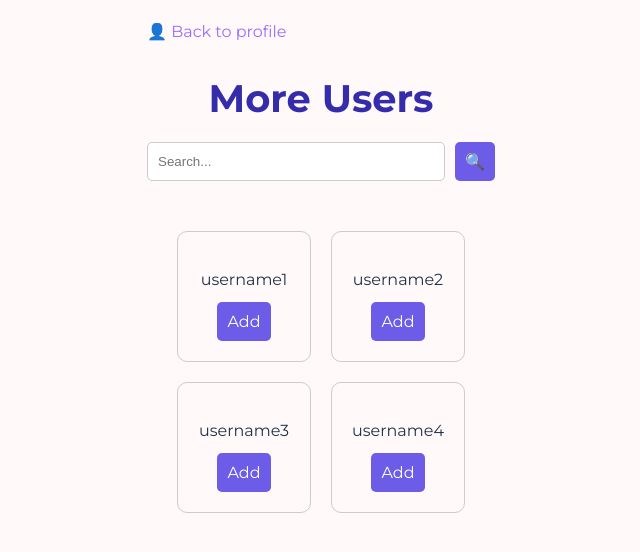
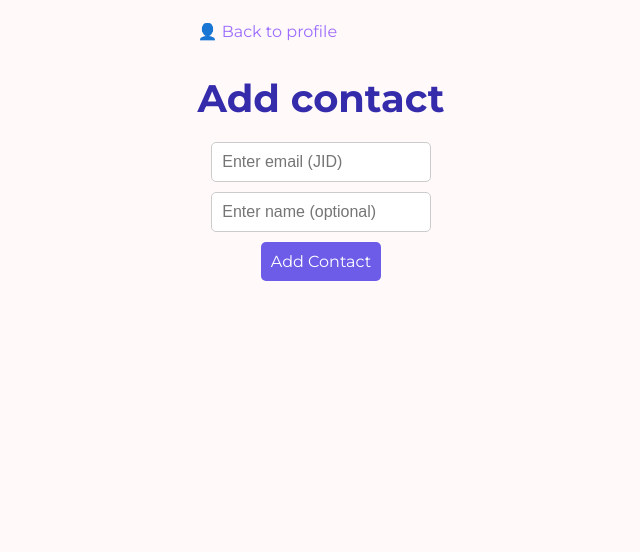
Before and after one commit to MelissaPerez09/Project01-CC3067, a React (Vite) app: page /users in a window 1280 px wide. Shown: the top 552 px of the page, without its empty margins (319-959 px from the left). Built offline with nearby package versions, Linux system fonts and the light colour scheme.

Commit message:
add contact

```diff
--- a/src/Users/Users.css
+++ b/src/Users/Users.css
@@ -7,21 +7,31 @@ h2 {
     margin-bottom: 20px;
 }
 
-.search-bar {
+/* Manual add section */
+.manual-add {
     display: flex;
-    justify-content: center;
-    margin-bottom: 20px;
+    flex-direction: column;
+    align-items: center;
+    gap: 10px;
+    margin-top: 20px;
 }
 
-.search-bar input {
+/* Input fields */
+.manual-add input[type="text"] {
+    width: 80%;
     padding: 10px;
-    width: 80%;
     border-radius: 5px;
     border: 1px solid #ccc;
+    font-size: 16px;
+    transition: border-color 0.3s ease;
 }
 
-.search-bar .search-button {
-    margin-left: 10px;
+.manual-add input[type="text"]:focus {
+    border-color: #4B0082;
+    outline: none;
+}
+
+.add-button {
     padding: 10px;
     border-radius: 5px;
     background-color: #6c5ce7;
@@ -30,29 +40,6 @@ h2 {
     cursor: pointer;
 }
 
-.user-grid {
-    display: grid;
-    grid-template-columns: repeat(2, 1fr);
-    gap: 20px;
-    padding: 30px;
+.add-button:hover {
+    background-color: #551A8B;
 }
-
-.user-card {
-    padding: 20px;
-    border: 1px solid #ccc;
-    border-radius: 10px;
-    text-align: center;
-}
-
-.user-card p {
-    margin-bottom: 10px;
-}
-
-.user-card .add-button {
-    padding: 10px;
-    border-radius: 5px;
-    background-color: #6c5ce7;
-    color: white;
-    border: none;
-    cursor: pointer;
-}
--- a/src/Users/Users.jsx
+++ b/src/Users/Users.jsx
@@ -2,36 +2,54 @@ import { useState } from 'react';
 import { useNavigate } from 'react-router-dom';
 import '../index.css';
 import './Users.css';
-import connectXMPP from '../backend/connect';
+import addContact from '../backend/addUser';
 
 function Users() {
     const [searchTerm, setSearchTerm] = useState('');
-    const users = ['username1', 'username2', 'username3', 'username4'];
+    const [email, setEmail] = useState('');
+    const [name, setName] = useState('');
+    const [users, setUsers] = useState(['username1', 'username2', 'username3', 'username4']);
+    const navigate = useNavigate();
 
     const filteredUsers = users.filter(user =>
         user.toLowerCase().includes(searchTerm.toLowerCase())
     );
 
+    const handleAddContact = () => {
+        if (email) {
+            addContact(email, name,
+                () => {
+                    console.log("Contact added successfully!");
+                    // Optionally, navigate back to profile or show a success message
+                    navigate('/profile');
+                },
+                (error) => {
+                    console.error("Failed to add contact:", error);
+                }
+            );
+        } else {
+            console.error("Email (JID) is required to add a contact");
+        }
+    };
+
     return (
         <div className="add-contacts-container">
             <a href="/profile"> 👤 Back to profile</a>
-            <h2>More Users</h2>
-            <div className="search-bar">
+            <h2>Add contact</h2>
+            <div className="manual-add">
                 <input
                     type="text"
-                    placeholder="Search..."
-                    value={searchTerm}
-                    onChange={(e) => setSearchTerm(e.target.value)}
+                    placeholder="Enter email (JID)"
+                    value={email}
+                    onChange={(e) => setEmail(e.target.value)}
                 />
-                <button className="search-button">🔍</button>
-            </div>
-            <div className="user-grid">
-                {filteredUsers.map((user, index) => (
-                    <div key={index} className="user-card">
-                        <p>{user}</p>
-                        <button className="add-button">Add</button>
-                    </div>
-                ))}
+                <input
+                    type="text"
+                    placeholder="Enter name (optional)"
+                    value={name}
+                    onChange={(e) => setName(e.target.value)}
+                />
+                <button className="add-button" onClick={handleAddContact}>Add Contact</button>
             </div>
         </div>
     );
--- /dev/null
+++ b/src/backend/addUser.js
@@ -0,0 +1,64 @@
+import { client, xml } from '@xmpp/client';
+
+async function addContact(email, name, onSuccess, onError) {
+    // Retrieve the username and password from localStorage
+    const username = localStorage.getItem('xmppUsername');
+    const password = localStorage.getItem('xmppPassword');
+
+    if (!username || !password) {
+        return onError("User credentials not found.");
+    }
+
+    const xmpp = client({
+        service: 'ws://alumchat.lol:7070/ws/',
+        domain: 'alumchat.lol',
+        resource: '',
+        username: `${username}`,
+        password: password,
+    });
+
+    xmpp.on('error', (err) => {
+        console.error('Failed to add contact:', err);
+        if (onError) onError(err);
+    });
+
+    xmpp.on('online', async () => {
+        console.log(`Connected as ${username}, adding contact...`);
+
+        // IQ stanza to add the contact
+        const addContactIq = xml(
+            'iq',
+            { type: 'set', id: 'add_contact_1' },
+            xml('query', { xmlns: 'jabber:iq:roster' },
+                xml('item', { jid: email, name: name || email.split('@')[0] })
+            )
+        );
+
+        try {
+            await xmpp.send(addContactIq);
+            console.log("Contact added:", email);
+
+            // Send a subscription request
+            const presenceSubscribe = xml(
+                'presence',
+                { type: 'subscribe', to: email }
+            );
+            await xmpp.send(presenceSubscribe);
+            console.log("Subscription request sent to:", email);
+
+            if (onSuccess) onSuccess();
+        } catch (err) {
+            console.error('Failed to add contact or send subscription:', err);
+            if (onError) onError(err);
+        }
+
+        xmpp.stop(); // Disconnect after adding the contact and sending the subscription
+    });
+
+    xmpp.start().catch((err) => {
+        console.error('Failed to connect:', err);
+        if (onError) onError(err);
+    });
+}
+
+export default addContact;
--- a/src/backend/getRoster.js
+++ b/src/backend/getRoster.js
@@ -55,15 +55,17 @@ async function fetchContacts(xmppClient) {
             if (stanza.is('iq') && stanza.getChild('query')) {
                 const items = stanza.getChild('query').getChildren('item');
 
-                contacts = items.filter(item => {
+                contacts = items.map(item => {
                     const subscription = item.attrs.subscription;
-                    return subscription === 'both' || subscription === 'from' || subscription === 'to';
-                }).map(item => ({
-                    jid: item.attrs.jid,
-                    name: item.attrs.name || item.attrs.jid.split('@')[0],
-                    state: "disconnected", // State will be updated by presence
-                    imageUrl: 'http://imgfz.com/i/9gODMzi.png'
-                }));
+                    console.log(`Contact: ${item.attrs.jid}, Subscription: ${subscription}`);
+                    return {
+                        jid: item.attrs.jid,
+                        name: item.attrs.name || item.attrs.jid.split('@')[0],
+                        subscription: subscription,
+                        state: "disconnected", // State will be updated by presence
+                        imageUrl: 'http://imgfz.com/i/9gODMzi.png'
+                    };
+                });
 
                 for (let contact of contacts) {
                     const probe = xml(
```
